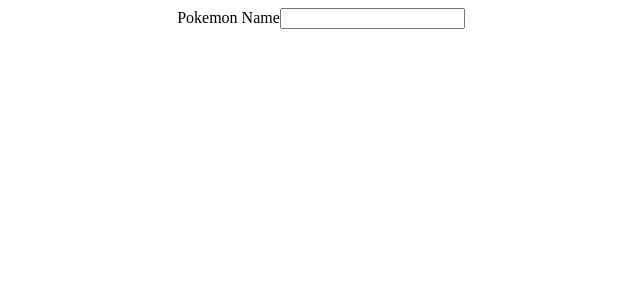
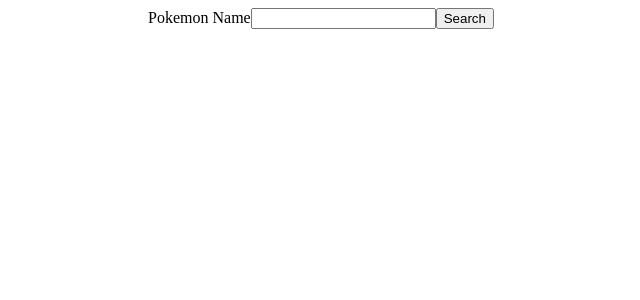
Before and after one commit to walnut07/pokemon-gcp, a React (Create React App) app in the folder ui/: page / in a window 1280 px wide. Shown: the top 300 px of the page, without its empty margins (319-959 px from the left). Built offline with nearby package versions, Linux system fonts and the light colour scheme.

Commit message:
get doubleDamageTo on submitting form

```diff
--- a/ui/src/App.tsx
+++ b/ui/src/App.tsx
@@ -1,11 +1,14 @@
 import './App.css';
 
 import Input from './components/Input';
+import { useState } from 'react';
 
 function App() {
+  const [doubleDamageTo, setDoubleDamageTo] = useState<Array<String>>([]);
+
   return (
     <div className="App">
-      <Input />
+      <Input setDoubleDamageTo={setDoubleDamageTo}/>
     </div>
   );
 }
--- a/ui/src/components/Input.tsx
+++ b/ui/src/components/Input.tsx
@@ -1,12 +1,27 @@
-function Input() {
+import { Dispatch, SetStateAction } from "react";
+
+import {PokeTypeApi} from "../API/api";
+
+function Input(this: any, { setDoubleDamageTo } : {setDoubleDamageTo: Dispatch<SetStateAction<String[]>>}) {
+    const displayDoubleDamageTo = async (event: React.MouseEvent<HTMLButtonElement>) => {
+        event.preventDefault();
+        const input = document.getElementById('poke-name') as HTMLInputElement;
+        const typeApi = new PokeTypeApi(input.value);
+        const doubleDamageTo = await typeApi.getDoubleDamageTo();
+        setDoubleDamageTo(doubleDamageTo);
+    }
 
     return (
-        <div>
-            <label htmlFor="small-input" className="block mb-2 text-sm font-medium text-gray-900 dark:text-white">Pokemon Name</label>
-            <input type="text" id="small-input" className="block w-full p-2 text-gray-900 border border-gray-300 rounded-lg bg-gray-50
+        <form>
+            <label htmlFor="poke-name" className="block mb-2 text-sm font-medium text-gray-900 dark:text-white">Pokemon Name</label>
+            <input type="text" id="poke-name" className="block w-full p-2 text-gray-900 border border-gray-300 rounded-lg bg-gray-50
                 sm:text-xs focus:ring-blue-500 focus:border-blue-500 dark:bg-gray-700 dark:border-gray-600 dark:placeholder-gray-400
-                dark:text-white dark:focus:ring-blue-500 dark:focus:border-blue-500"/>
-        </div>
+                dark:text-white dark:focus:ring-blue-500 dark:focus:border-blue-500" />
+            <button className="bg-blue-500 hover:bg-blue-700 text-white font-bold py-2 px-4 rounded focus:outline-none focus:shadow-outline"
+                type="submit" onClick={displayDoubleDamageTo}>
+                Search
+            </button>
+        </form>
     )
 }
 
```
